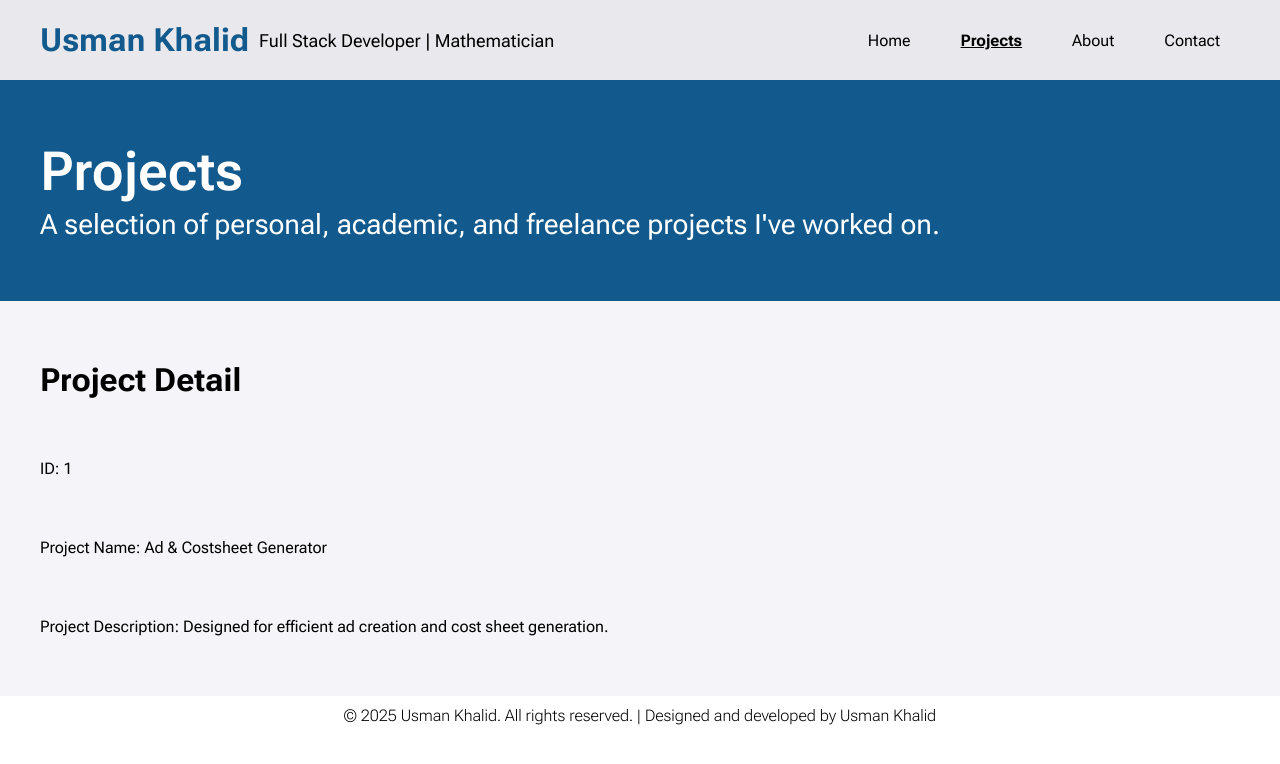
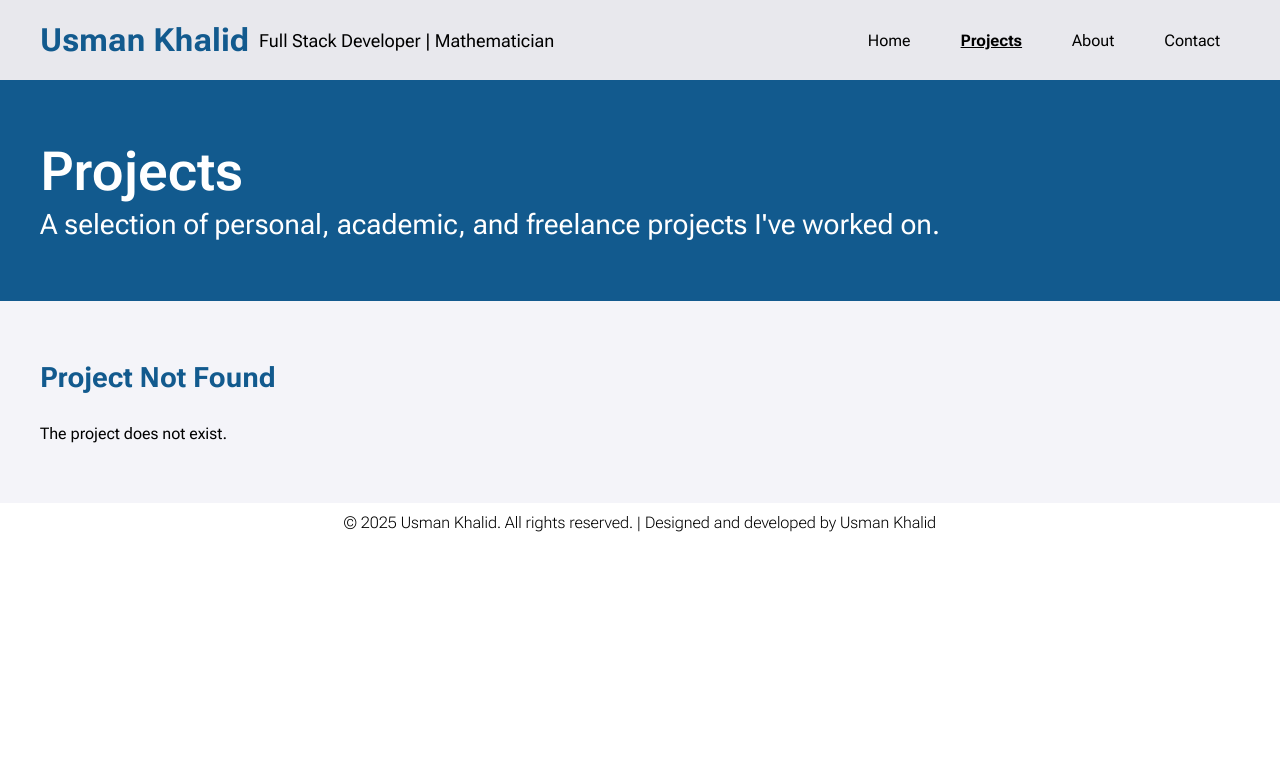
Before and after one commit to Usman241002/Portfolio-MK2, a React (Vite) app: page /projects/1 in a window 1280 px wide. Shown: the top 764 px of the page. Built offline with nearby package versions, Linux system fonts and the light colour scheme.

Commit message:
Added profile picture and started on project detail page

```diff
--- a/src/components/App/App.tsx
+++ b/src/components/App/App.tsx
@@ -18,7 +18,7 @@ export default function App() {
         <Route path="/" element={<Layout />}>
           <Route index element={<Home />} />
           <Route path="projects" element={<Projects />} />
-          <Route path="projects/:id" element={<ProjectDetail />} />
+          <Route path="projects/:title" element={<ProjectDetail />} />
           <Route path="contact" element={<Contact />} />
           <Route path="about" element={<About />}>
             <Route index element={<Overview />} />
--- a/src/components/ProjectCard/ProjectCard.tsx
+++ b/src/components/ProjectCard/ProjectCard.tsx
@@ -8,15 +8,10 @@ type props = {
   imageurl: string;
 };
 
-export default function ProjectCard({
-  id,
-  title,
-  description,
-  imageurl,
-}: props) {
+export default function ProjectCard({ title, description, imageurl }: props) {
   const base = "images/projectImages/";
   return (
-    <Link to={`/projects/${id}`} className="project-card">
+    <Link to={`/projects/${title}`} className="project-card">
       <div className="project-img">
         <img src={base + imageurl} alt={title} />
       </div>
--- a/src/pages/Home/Home.css
+++ b/src/pages/Home/Home.css
@@ -89,11 +89,20 @@
 }
 
 #hero-profile {
-    min-width: 20rem;
-    min-height: 20rem;
+    max-width: 25rem;
+    max-height: 25rem;
     border-radius: 100%;
     border: 0.625rem solid #fff;
     background: #d9d9d9;
+    overflow: hidden;
+}
+
+#hero-profile img {
+    width: 100%;
+    height: 100%;
+    margin-top: 2rem;
+    object-fit: cover;
+    border-radius: inherit;
 }
 
 #featured-projects-body {
--- a/src/pages/Home/Home.tsx
+++ b/src/pages/Home/Home.tsx
@@ -31,7 +31,9 @@ export default function Home() {
             </Link>
           </div>
         </section>
-        <figure id="hero-profile" className="flex-container"></figure>
+        <figure id="hero-profile" className="flex-container">
+          <img src="/images/profilePicture/Subject.png" alt="Profile Picture" />
+        </figure>
       </header>
 
       <main id="featured-projects-body">
--- a/src/pages/ProjectDetail/ProjectDetail.css
+++ b/src/pages/ProjectDetail/ProjectDetail.css
@@ -1,12 +1,19 @@
-.project-details,
-.project-not-found {
+.project-details {
     width: 100%;
     display: flex;
     flex-direction: column;
     padding: 3.75rem 2.5rem;
     justify-content: space-between;
     align-items: flex-start;
-    gap: 3.75rem;
+    gap: 1.875rem;
     flex: 1 0 0;
     background: #f4f4f9;
 }
+
+.project-details h3 {
+    color: #125a8e;
+    font-size: 1.75rem;
+    font-style: normal;
+    font-weight: 700;
+    line-height: normal;
+}
--- a/src/pages/ProjectDetail/ProjectDetail.tsx
+++ b/src/pages/ProjectDetail/ProjectDetail.tsx
@@ -3,24 +3,25 @@ import projects from "../../data/projects";
 import { useParams } from "react-router-dom";
 
 export default function ProjectDetail() {
-  const { id } = useParams();
-  const project = projects.find((p) => p.id === Number(id));
+  const { title } = useParams();
+  const project = projects.find((p) => p.title === title);
 
   if (!project) {
     return (
-      <div className="project-not-found">
-        <h1>Project Not Found</h1>
-        <p>The project with ID {id} does not exist.</p>
+      <div className="project-details">
+        <h3>Project Not Found</h3>
+        <p>The project does not exist.</p>
       </div>
     );
   }
 
   return (
     <div className="project-details">
-      <h1>Project Detail</h1>
-      <p>ID: {id}</p>
-      <p>Project Name: {project.title}</p>
-      <p>Project Description: {project.description}</p>
+      <h3>{project.title}</h3>
+
+      <section id="project-info">
+        <p>{project.description}</p>
+      </section>
     </div>
   );
 }
```
Also changed, not shown: public/images/profilePicture/Subject.png (added).
